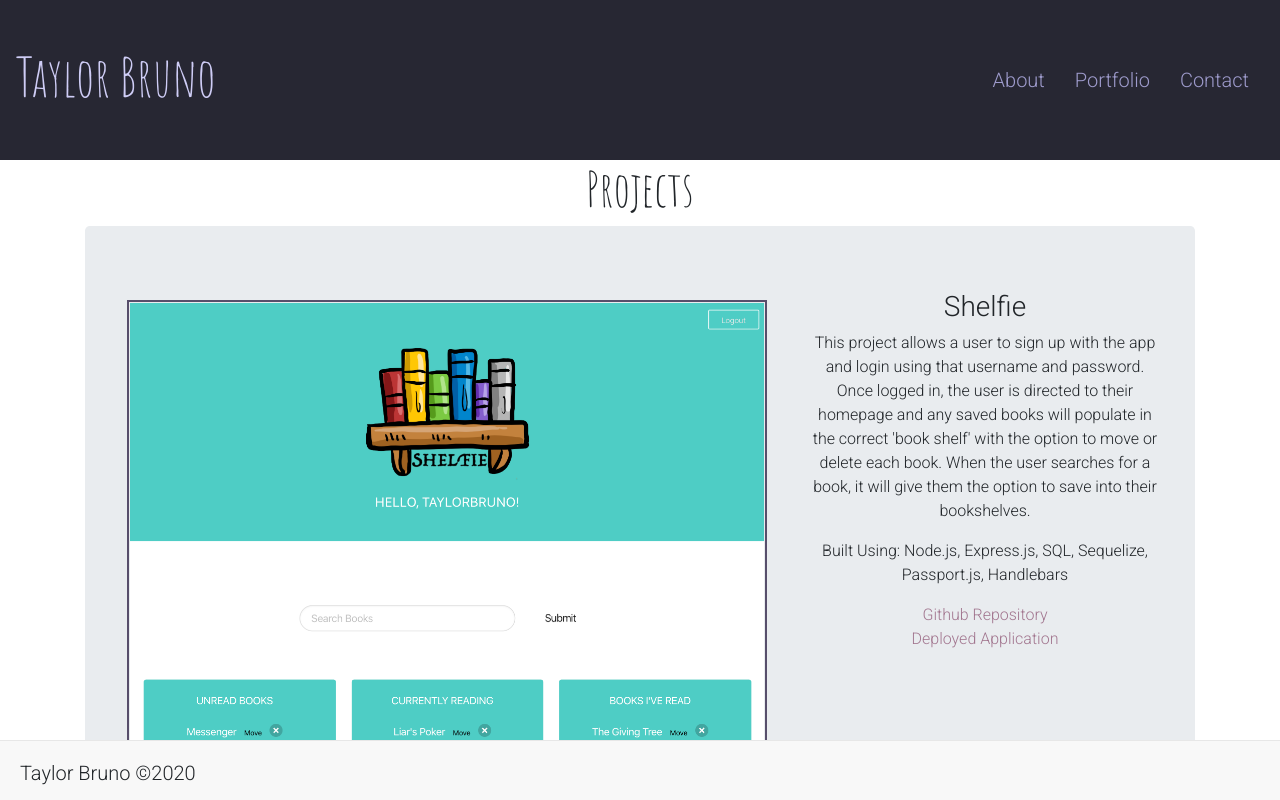
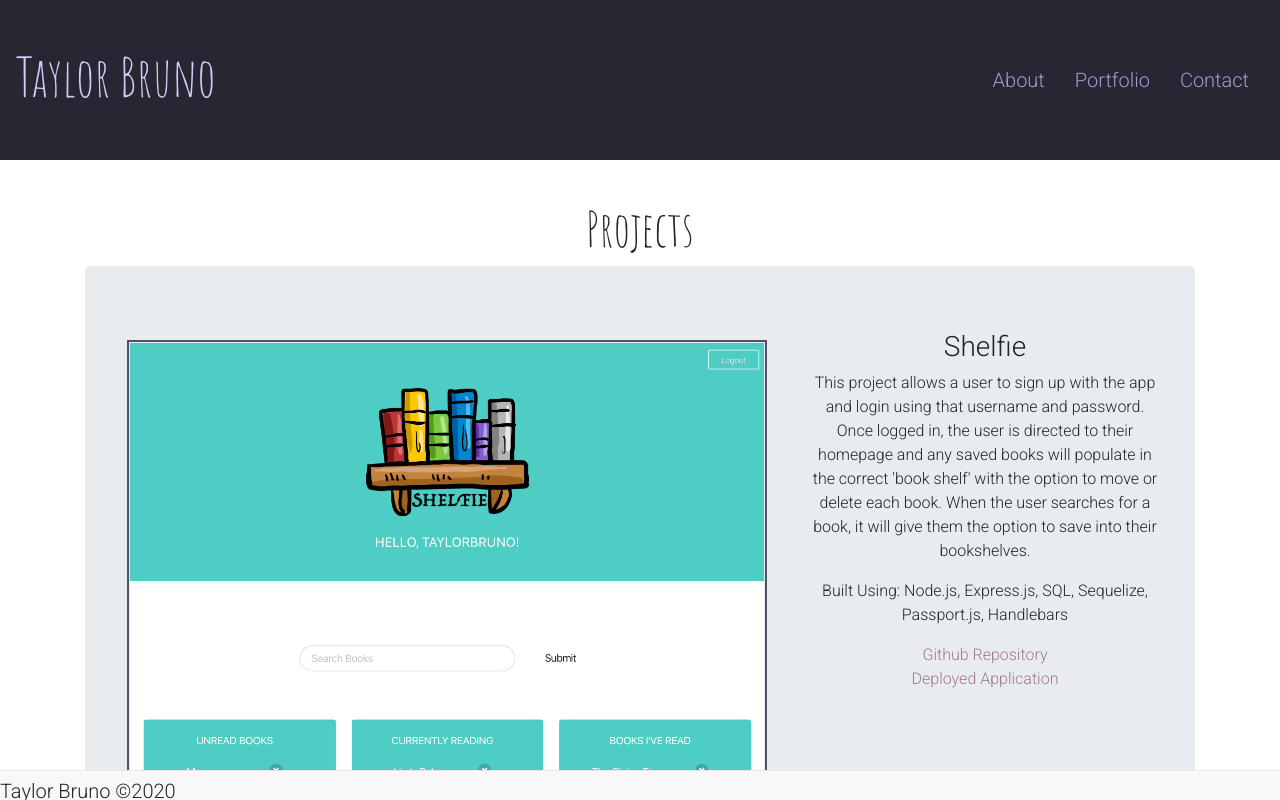
Before and after one commit to taylormbruno/Personal-Portfolio, a React (Create React App) app: page /portfolio in a window 1280 px wide. Shown: the top 800 px of the page. Built offline with nearby package versions, Linux system fonts and the light colour scheme.

Commit message:
adjusted navbar to stay fixed when scrolling

```diff
--- a/src/components/Footer/index.js
+++ b/src/components/Footer/index.js
@@ -3,11 +3,11 @@ import React from "react";
 var style = {
   backgroundColor: "#F8F8F8",
   borderTop: "1px solid #E7E7E7",
-  padding: "20px",
+  paddingTop: "8px",
   position: "fixed",
   left: "0",
   bottom: "0",
-  height: "60px",
+  height: "30px",
   width: "100%",
 }
 
--- a/src/components/Header/index.js
+++ b/src/components/Header/index.js
@@ -7,8 +7,15 @@ function Header() {
         height: "10em"
     };
 
+    var phantom = {
+        display: 'block',
+        padding: '20px',
+        height: '200px',
+        width: '100%',
+    }
     return(
-        <nav className="navbar navbar-fixed-top navbar-expand-md justify-content-end" style={nav}>
+        <div>
+        <nav className="navbar fixed-top navbar-expand-md justify-content-end" style={nav}>
             <h1 id="nameHead">Taylor Bruno</h1>
 
             <button className="navbar-toggler" type="button" data-toggle="collapse" data-target="#navbarTogglerDemo01" aria-controls="navbarTogglerDemo01" aria-expanded="false" aria-label="Toggle navigation">
@@ -21,6 +28,8 @@ function Header() {
                 <a className="navbar-brand navLinks" href="/contact">Contact</a>
             </div>
         </nav>
+        <div style={phantom} />
+        </div>
     );
 }
 
```
